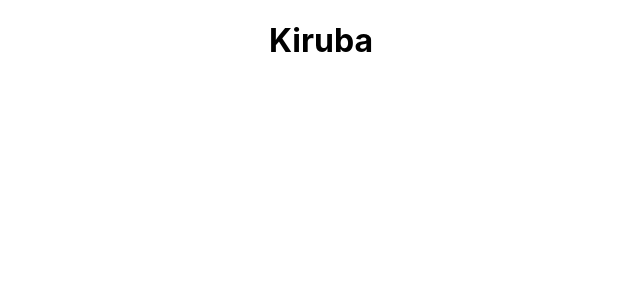
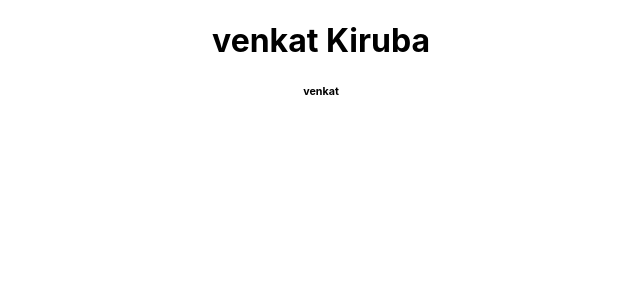
Before and after one commit to Food-Delivery-App/Client, a React (Create React App) app: page / in a window 1280 px wide. Shown: the top 300 px of the page, without its empty margins (319-959 px from the left). Built offline with nearby package versions, Linux system fonts and the light colour scheme.

Commit message:
prasanth

```diff
--- a/src/App.js
+++ b/src/App.js
@@ -5,7 +5,8 @@ import './App.css';
 function App() {
   return (
     <div className="App">
-      <h1>Kiruba</h1>
+      <h1>venkat Kiruba</h1>
+      <h6>venkat </h6>
     </div>
   );
 }
```
